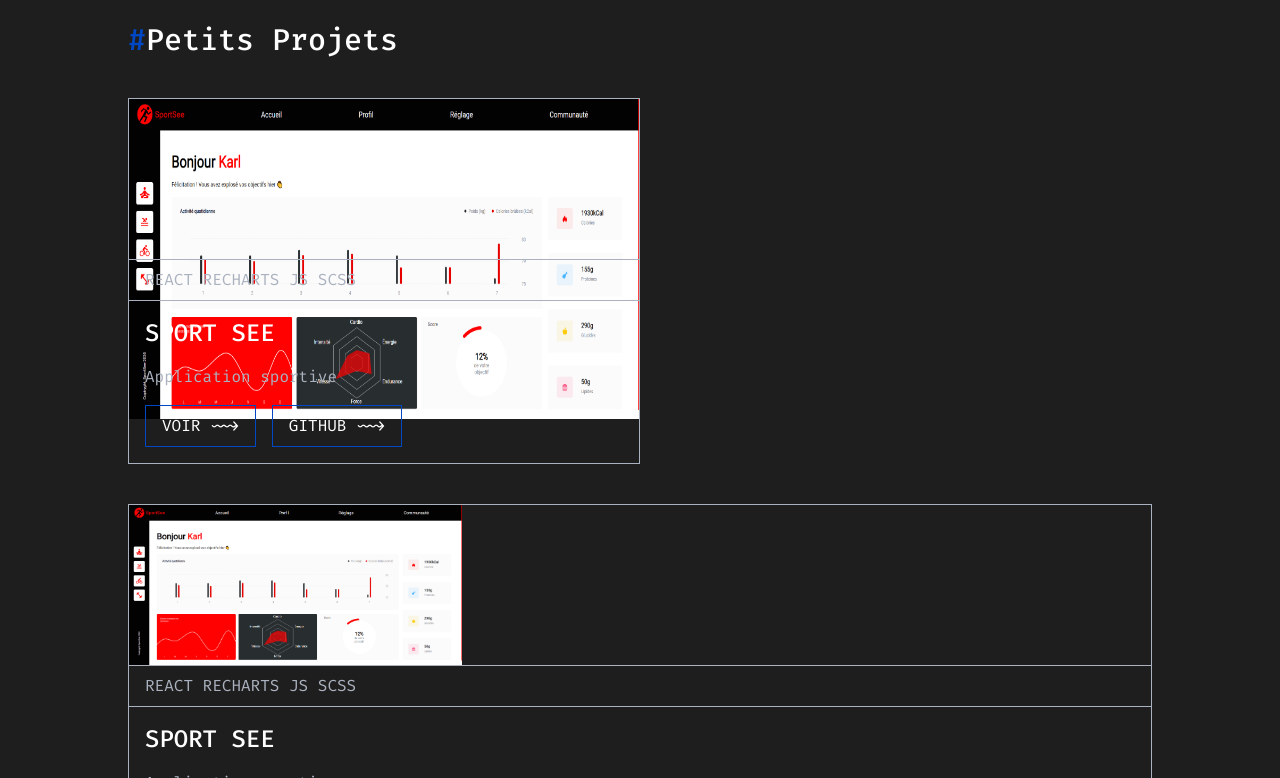
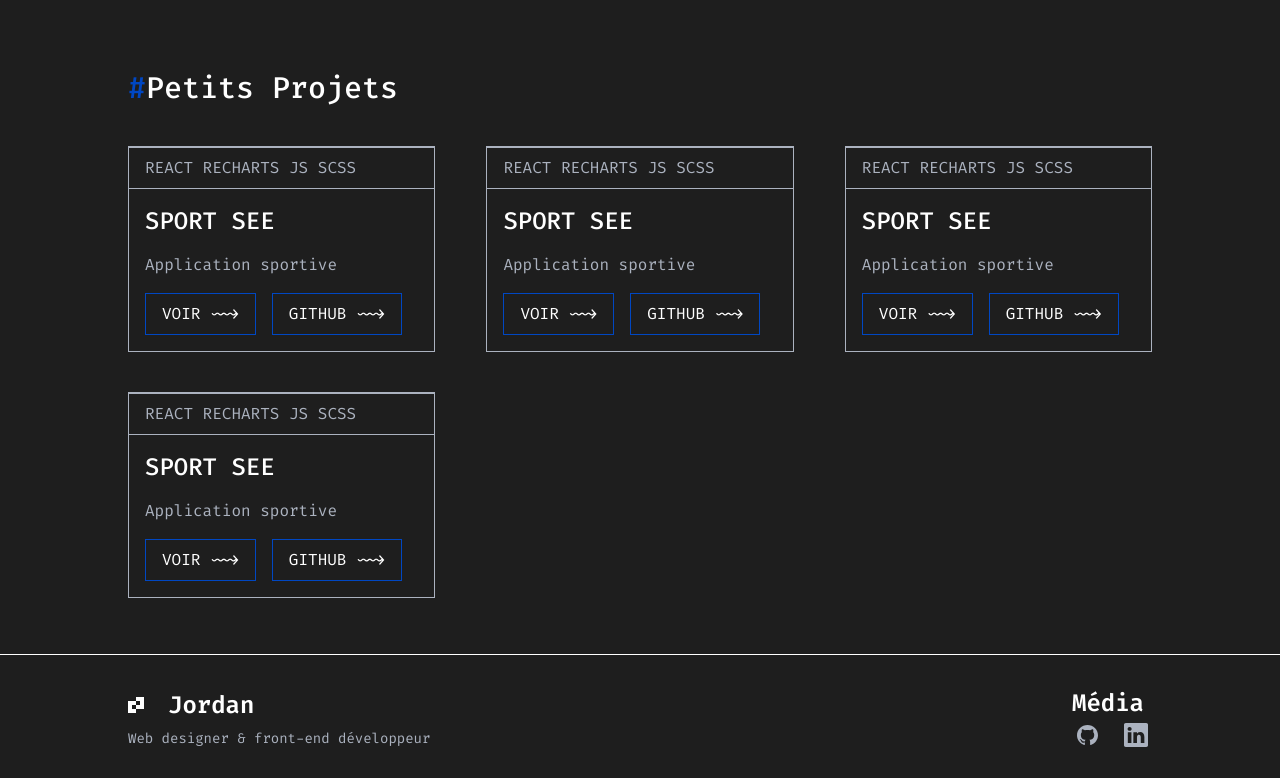
Before and after one commit to jordanconot/portfolio, a Next.js app: page /projets in a window 1280 px wide. Shown: the part 1262-2040 px from the top of the page. Built offline with nearby package versions, Linux system fonts and the light colour scheme.

Commit message:
style: page project ok, just missing link

```diff
--- a/src/components/Projects.tsx
+++ b/src/components/Projects.tsx
@@ -15,7 +15,7 @@ const Projects: React.FC<ProjectsProps> = ({ isProjectsPage }) => {
     const arrow = `~~>`;
 
     return (
-        <section className='flex flex-col gap-10'>
+        <section className='flex flex-col gap-10 mt-16'>
             <div className='flex items-center justify-between'>
                 <h2 className='text-color-3 text-3xl font-medium lg:flex lg:items-center'>
                     <span className='text-color-1 text-3xl'>{isProjectsPage ? '/' : '#'}</span>{t('Main.h2')}
@@ -37,10 +37,10 @@ const Projects: React.FC<ProjectsProps> = ({ isProjectsPage }) => {
                 </>
             )}
 
-            <div className='lg: flex flex-wrap justify-between gap-6'>
+            <div className='lg: flex flex-wrap justify-between gap-10'>
 
 
-            <div className='border-color-2 border flex flex-col lg:w-[47%] xl:w-[31%]'>
+            <div className='border-color-2 border flex flex-col lg:w-[47%] xl:w-[30%]'>
                 <div className='h-60 flex'>
                     <Image className='lg:h-60' src='/assets/img/sport-see.jpg' alt='Projet sport see' width={1920} height={1080} />
                 </div>
@@ -61,7 +61,7 @@ const Projects: React.FC<ProjectsProps> = ({ isProjectsPage }) => {
                 </div>
             </div>
 
-            <div className='border-color-2 border flex flex-col lg:w-[47%] xl:w-[31%]'>
+            <div className='border-color-2 border flex flex-col lg:w-[47%] xl:w-[30%]'>
                 <div className='h-60 flex'>
                     <Image className='lg:h-60' src='/assets/img/sport-see.jpg' alt='Projet sport see' width={1920} height={1080} />
                 </div>
@@ -82,7 +82,7 @@ const Projects: React.FC<ProjectsProps> = ({ isProjectsPage }) => {
                 </div>
             </div>
 
-            <div className='border-color-2 border flex flex-col lg:w-[47%] xl:w-[31%]'>
+            <div className='border-color-2 border flex flex-col lg:w-[47%] xl:w-[30%]'>
                 <div className='h-60 flex'>
                     <Image className='lg:h-60' src='/assets/img/les-petits-plats.jpg' alt='Projet Les petits plats' width={1920} height={1080}  />
                 </div>
@@ -107,7 +107,7 @@ const Projects: React.FC<ProjectsProps> = ({ isProjectsPage }) => {
                 </div>
             </div>
 
-            <div className='border-color-2 border flex flex-col lg:w-[47%] xl:w-[31%]'>
+            <div className='border-color-2 border flex flex-col lg:w-[47%] xl:w-[30%]'>
                 <div className='h-60 flex'>
                     <Image className='lg:h-60' src='/assets/img/oh-my-food.jpg' alt='Projet sport see' width={1920} height={1080}  />
                 </div>
@@ -133,8 +133,9 @@ const Projects: React.FC<ProjectsProps> = ({ isProjectsPage }) => {
             {isProjectsPage && (
                 <>
                     <p className='text-color-3 text-3xl font-medium mt-8'><span className='text-color-1 text-3xl'>#</span>{t('Page-projects.small-projects')}</p>
-                    <div className='border-color-2 border flex flex-col lg:w-1/2'>
-                        <div className='w-full h-40 flex'>
+                    <div className='lg: flex flex-col justify-between gap-10 lg:flex-wrap lg:flex-row'>
+                    <div className='border-color-2 border flex flex-col lg:w-[47%] xl:w-[30%]'>
+                        <div className='w-full h-40 hidden'>
                             <Image className='lg: w-full lg:h-80' src='/assets/img/sport-see.jpg' alt='Projet sport see' width={333} height={160} />
                         </div>
                         <div className='border-color-2 border flex p-2 border-x-0'>
@@ -154,8 +155,29 @@ const Projects: React.FC<ProjectsProps> = ({ isProjectsPage }) => {
                         </div>
                     </div>
 
-                    <div className='border-color-2 border flex flex-col'>
-                        <div className='w-full h-40 flex'>
+                    <div className='border-color-2 border flex flex-col lg:w-[47%] xl:w-[30%]'>
+                        <div className='w-full h-40 hidden'>
+                            <Image className='lg:w-full lg:h-80' src='/assets/img/sport-see.jpg' alt='Projet sport see' width={333} height={160} />
+                        </div>
+                        <div className='border-color-2 border flex p-2 border-x-0'>
+                            <p className='text-color-2 uppercase pl-2'>{t('Main.card.language')}</p>
+                        </div>
+                        <div className='flex flex-col gap-4 p-4'>
+                            <p className='uppercase text-color-3 text-2xl font-medium'>{t('Main.card.title')}</p>
+                            <p className='text-color-2'>{t('Main.card.description')}</p>
+                            <div className='flex flex-row gap-4'>
+                                <button className='text-color-3 border-color-1 border px-4 py-2 uppercase'>
+                                    {t('Main.card.btn-live')} {arrow}
+                                </button>
+                                <button className='text-color-3 border-color-1 border px-4 py-2 uppercase'>
+                                    {t('Main.card.btn-github')} {arrow}
+                                </button>
+                            </div>
+                        </div>
+                    </div>
+
+                    <div className='border-color-2 border flex flex-col lg:w-[47%] xl:w-[30%]'>
+                        <div className='w-full h-40 hidden'>
                             <Image src='/assets/img/sport-see.jpg' alt='Projet sport see' width={333} height={160} />
                         </div>
                         <div className='border-color-2 border flex p-2 border-x-0'>
@@ -175,8 +197,8 @@ const Projects: React.FC<ProjectsProps> = ({ isProjectsPage }) => {
                         </div>
                     </div>
 
-                    <div className='border-color-2 border flex flex-col'>
-                        <div className='w-full h-40 flex'>
+                    <div className='border-color-2 border flex flex-col lg:w-[47%] xl:w-[30%]'>
+                        <div className='w-full h-40 hidden'>
                             <Image src='/assets/img/sport-see.jpg' alt='Projet sport see' width={333} height={160} />
                         </div>
                         <div className='border-color-2 border flex p-2 border-x-0'>
@@ -195,6 +217,7 @@ const Projects: React.FC<ProjectsProps> = ({ isProjectsPage }) => {
                             </div>
                         </div>
                     </div>
+                    </div>
                 </>
             )}
         </section>
```
